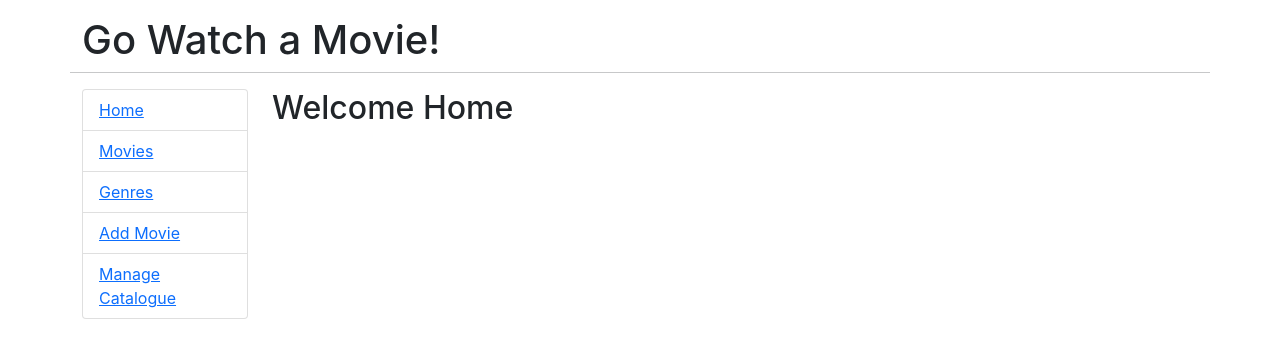
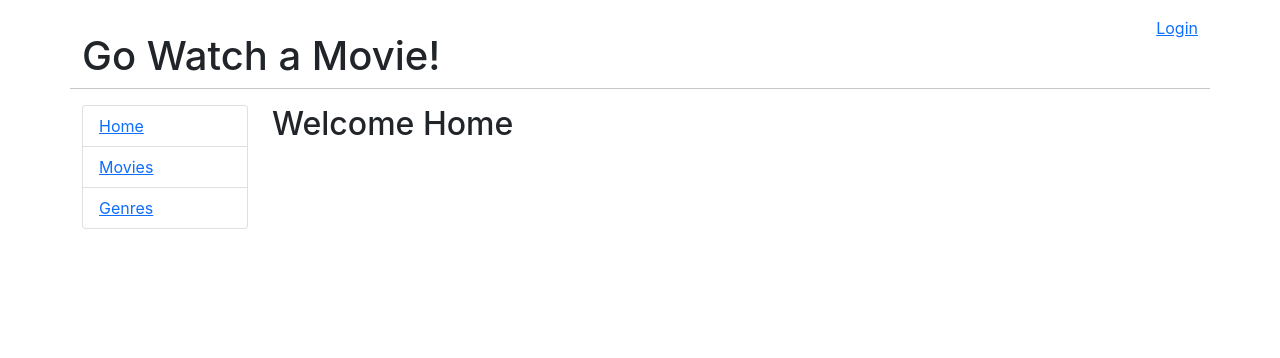
Before and after one commit to cmd-ctrl-q/go-movies, a React (Create React App) app: page / in a window 1280 px wide. Shown: the top 358 px of the page. Built offline with nearby package versions, Linux system fonts and the light colour scheme.

Commit message:
convert App.js to a class component

```diff
--- a/src/App.js
+++ b/src/App.js
@@ -1,4 +1,4 @@
-import React from 'react';
+import React, { Component, Fragment } from 'react';
 // import { HashRouter as Router, Switch, Route, Link } from 'react-router-dom';
 import { BrowserRouter as Router, Switch, Route, Link } from 'react-router-dom';
 import Movies from './components/Movies'
@@ -8,15 +8,50 @@ import OneMovie from './components/OneMovie';
 import Genres from './components/Genres';
 import OneGenre from './components/OneGenre';
 import EditMovie from './components/EditMovie';
+import Login from './components/Login'
 
-export default function App() {
+export default class App extends Component {
+  constructor(props) {
+    super(props)
+    // set state
+    this.state = {
+      jwt: "",
+    }
+    // bind function to lift state
+    this.handleJWTChange(this.handleJWTChange.bind(this));
+  }
+
+  // lift jwt to state
+  handleJWTChange = (jwt) => {
+    this.setState({jwt: jwt});
+  }
+
+  // logout function
+  logout = () => {
+    this.setState({jwt: ""});
+  }
+
+  render() {
+    let loginLink;
+    if (this.state.jwt === "") {
+      loginLink = <Link to="/login">Login</Link>
+    } else {
+      loginLink = <Link to="/logout" onClick={this.logout}>Logout</Link>
+    }
+
     return (
       <Router>
       <div className="container">
         <div className="row">
+          <div className="col mt-3">
             <h1 className="mt-3">
               Go Watch a Movie!
             </h1>
+          </div>
+
+          <div className="col mt-3 text-end">
+            {loginLink}
+          </div>
           <hr className="mb-3"></hr>
         </div>
 
@@ -36,12 +71,19 @@ export default function App() {
                 <li className="list-group-item">
                   <Link to="/genres">Genres</Link>
                 </li>
+
+                {/* check if jwt is empty */}
+                {this.state.jwt !== "" && (
+                  <Fragment>
                     <li className="list-group-item">
                       <Link to="/admin/movie/0">Add Movie</Link>
                     </li>
                     <li className="list-group-item">
                       <Link to="/admin">Manage Catalogue</Link>
                     </li>
+                  </Fragment>
+                )}
+
               </ul>
             </nav>
           </div>
@@ -63,6 +105,10 @@ export default function App() {
               </Route>
 
               <Route path="/genre/:id" component={OneGenre} />
+
+              {/* route with a props and bind with jwt to lift state */}
+              <Route exact path="/login"
+                component={(props) => <Login {...props} handleJWTChange={this.handleJWTChange} /> }/>
 
               {/* forces the router to match exact path */}
               <Route exact path="/genres">
@@ -88,3 +134,4 @@ export default function App() {
     </Router>
    );
   }
+}
```
Lines whose indentation alone changed are shown as unchanged.
